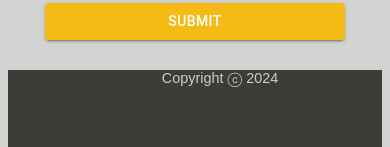
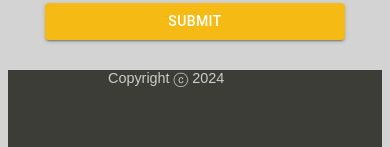
Before and after one commit to Saheed388/DataThonRepo, a React (Vite) app: page / in a window 390 px wide. Shown: the part 1309-1456 px from the top of the page. Built offline with nearby package versions, Linux system fonts and the light colour scheme.

Commit message:
first commit

```diff
--- a/src/App.css
+++ b/src/App.css
@@ -182,9 +182,8 @@ footer p {
   footer p {
     font-size: 0.9em; /* Slightly smaller font size for mobile */
     color: #ccc; /* Text color for footer */
-    display: flex;
-    text-align: center;
-    justify-content: center;
+    position: absolute;
+    left: 100px;
   }
 
   .drop-down-container {
```
